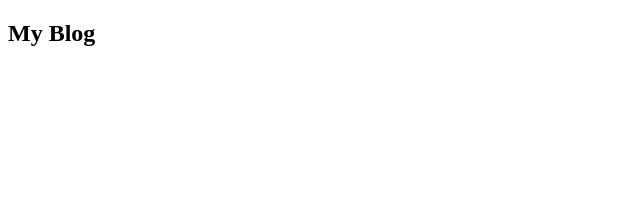
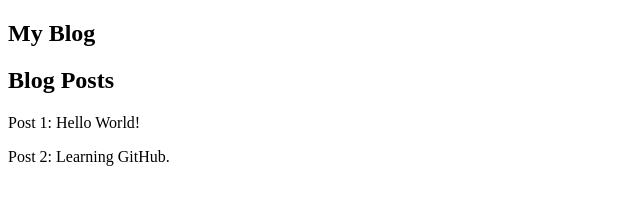
Before and after one commit to Sridhare8807/blog-website, a plain HTML site: page index.html in a window 1280 px wide. Shown: the whole page, without its empty margins (0-640 px from the left). Drawn offline with Linux system fonts and the light colour scheme.

Commit message:
post creation is done

```diff
--- a/index.html
+++ b/index.html
@@ -9,5 +9,10 @@
     <nav>
     <h1>My Blog</h1>
   </nav>
+   <section id="posts">
+    <h2>Blog Posts</h2>
+    <p>Post 1: Hello World!</p>
+    <p>Post 2: Learning GitHub.</p>
+  </section>
 </body>
 </html>
```
